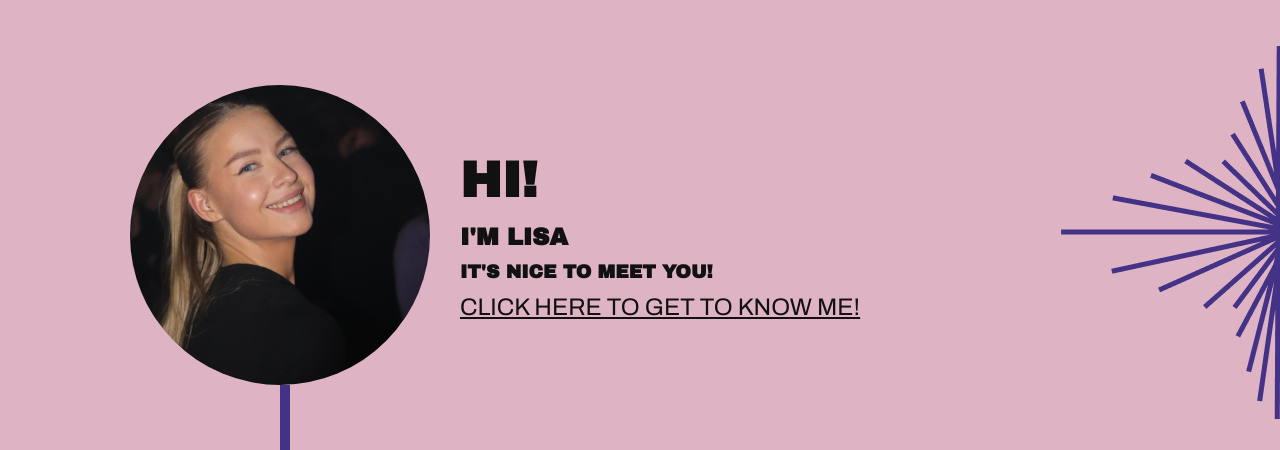
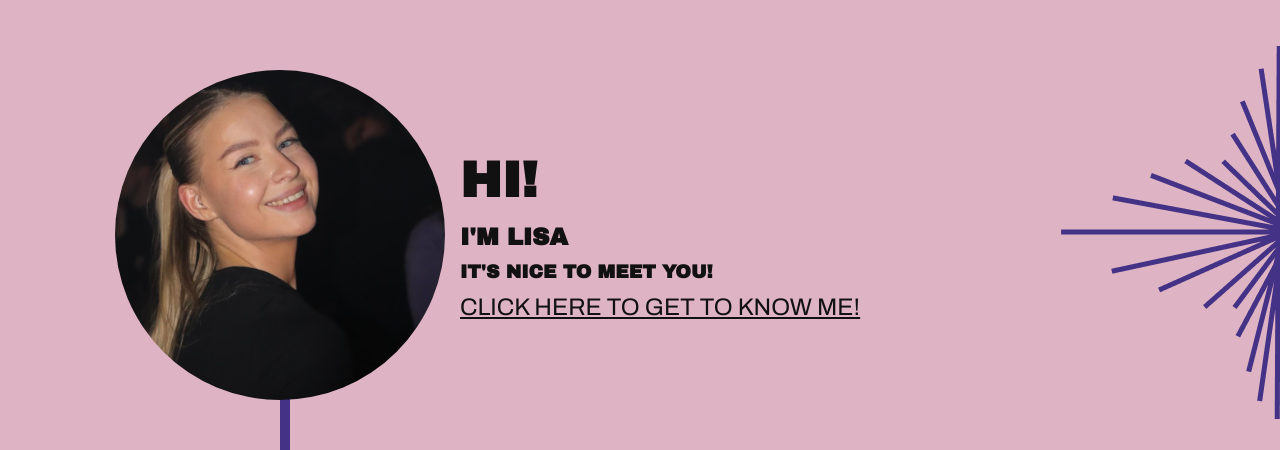
Before and after one commit to lisaupperud/fullstack-portfolio-frontend, a React (Vite) app: page / in a window 1280 px wide. In both pictures the pointer is over the picture 280 px from the left and 431 px from the top of the page. Shown: the part 196-646 px from the top of the page. Built offline with nearby package versions, Linux system fonts and the light colour scheme; no server answers.

Commit message:
refactor: home img to have higher z-index than timeline

```diff
--- a/src/components/home/Home.css
+++ b/src/components/home/Home.css
@@ -26,7 +26,14 @@
   width: 300px;
   height: 300px;
   border-radius: 50%;
+  position: relative; /* needed for z-index to work */
+  z-index: 30;
   cursor: pointer;
+  transition: transform 0.2s ease, color 0.2s ease;
+}
+
+.introduction img:hover {
+  transform: scale(1.1);
 }
 
 /*.introduction h1 {
@@ -64,6 +71,11 @@ p {
   font-size: x-large;
   text-decoration: underline;
   cursor: pointer;
+  transition: transform 0.2s ease, color 0.2s ease;
+}
+
+.introduction-text p:hover {
+  transform: scale(1.1);
 }
 
 @media (max-width: 1024px) {
```
